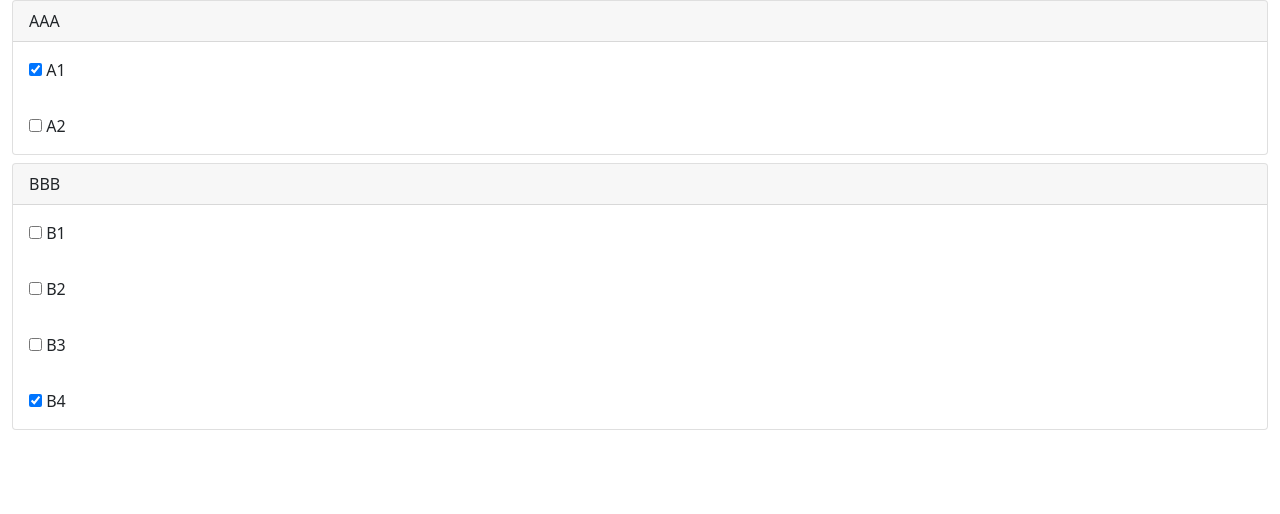
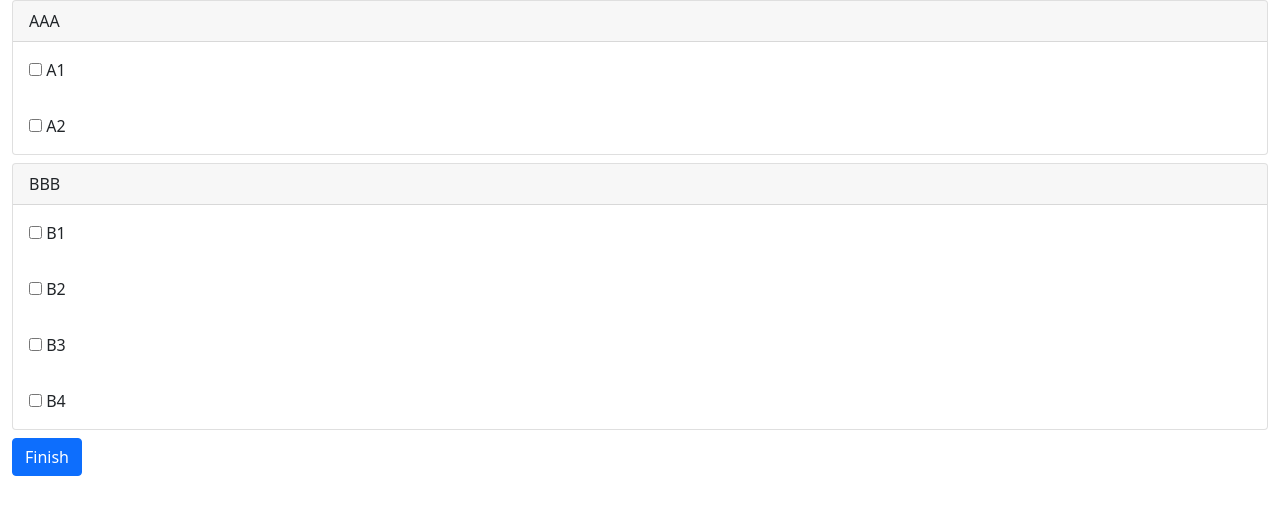
Before and after one commit to jayant4/JS_Apps, an Angular app in the folder training/AngularApps/my-angular-app1/: page / in a window 1280 px wide. Shown: the top 514 px of the page. Built offline with nearby package versions, Linux system fonts and the light colour scheme.

Commit message:
added usermarks and total marks logic

```diff
--- a/training/AngularApps/my-angular-app1/src/app/test2.component.ts
+++ b/training/AngularApps/my-angular-app1/src/app/test2.component.ts
@@ -19,31 +19,74 @@ interface Question2 {
     template: `
 
         <div class="row">
+            <ng-container *ngIf="!isTestFinished">
                 <div class="col-12" *ngFor="let question of questions">
                     <div class="card mt2- mb-2">
                         <div class="card-header">
                              {{question.statement}}
                             </div>
-
                         <div class="card-body" *ngFor="let option of question.options">
                             <label>
                                 <input type="checkbox" [(ngModel)] = "option.hasUserSelected"/>
                                 {{option.text}}
                             </label>
                         </div>
+                    </div>
+                </div>
+
+
+            </ng-container>
+
+
+
+            <div class="col-12" *ngIf="!isTestFinished">
+            <button class="btn btn-primary" (click)="finish()">Finish</button>
+            </div>
+
+
+            <div class="card" *ngIf="isTestFinished">
+                    <div class="card-header">
+                        Test Result
+                    </div>
+                    <div class="card-body">
+                            You have obtained {{userMarks}} out of {{totalMarks}}
+                    </div>
+            </div>
 
         </div>
-            </div>
-        </div>
+
 
     `
 })
 export class Test2Component {
+
+    public isTestFinished = false;
+    public userMarks = 0;
+    public totalMarks = 0;
+
+    public finish() {
+        for (let question of this.questions) {
+            for (let option of question.options) {
+                if (option.hasUserSelected && option.isCorrect) {
+                    this.userMarks += option.marks
+                } else if (option.hasUserSelected && !option.isCorrect) {
+                    this.userMarks -= option.marks
+                }
+                if (option.isCorrect) {
+
+                    this.totalMarks += option.marks
+                }
+            }
+        }
+        this.isTestFinished = true;
+
+    }
+
     public questions: Question2[] = [
         {
             statement: 'AAA',
             options: [
-                { text: "A1", isCorrect: true, marks: 5, hasUserSelected: true },
+                { text: "A1", isCorrect: true, marks: 5, hasUserSelected: false },
                 { text: "A2", isCorrect: false, marks: 3, hasUserSelected: false }
             ]
         },
@@ -53,7 +96,7 @@ export class Test2Component {
                 { text: "B1", isCorrect: true, marks: 5, hasUserSelected: false },
                 { text: "B2", isCorrect: false, marks: 3, hasUserSelected: false },
                 { text: "B3", isCorrect: true, marks: 5, hasUserSelected: false },
-                { text: "B4", isCorrect: false, marks: 3, hasUserSelected: true },
+                { text: "B4", isCorrect: false, marks: 3, hasUserSelected: false },
             ]
         },
 
```
Lines whose indentation alone changed are shown as unchanged.
